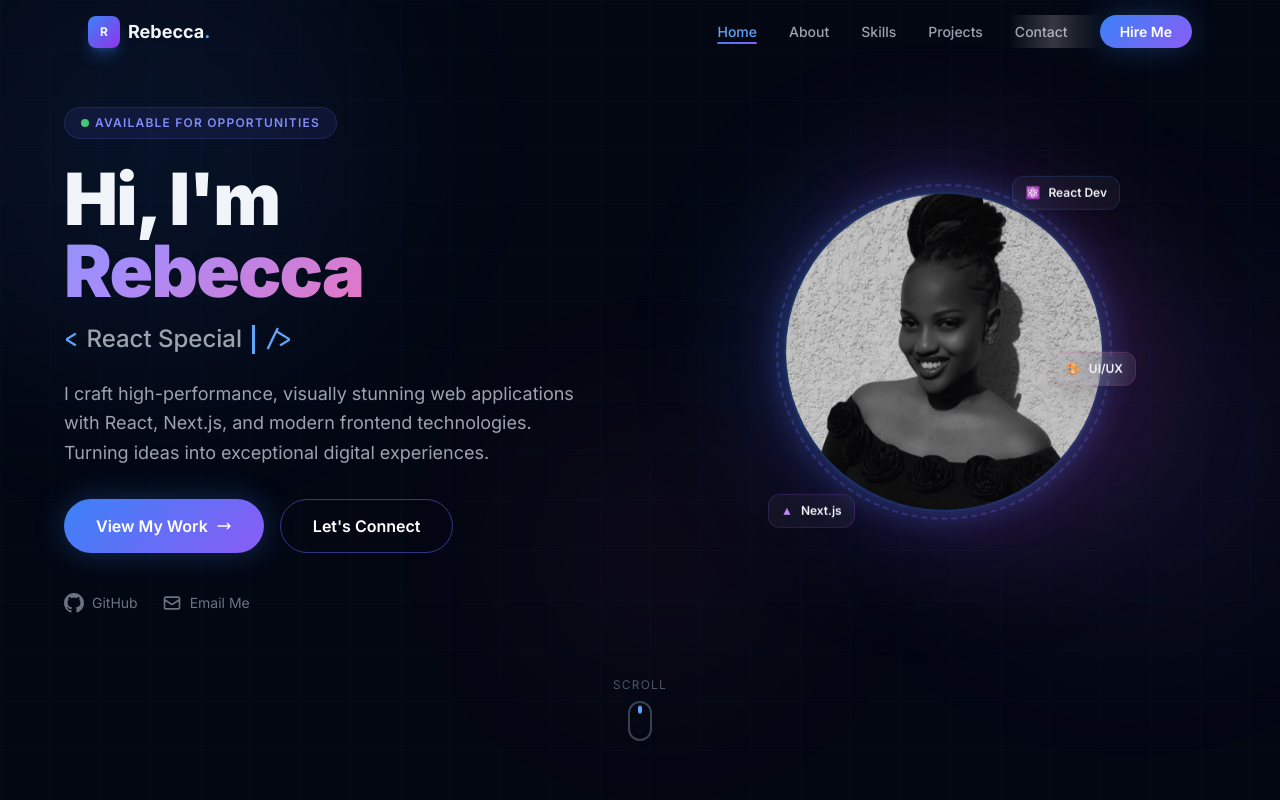
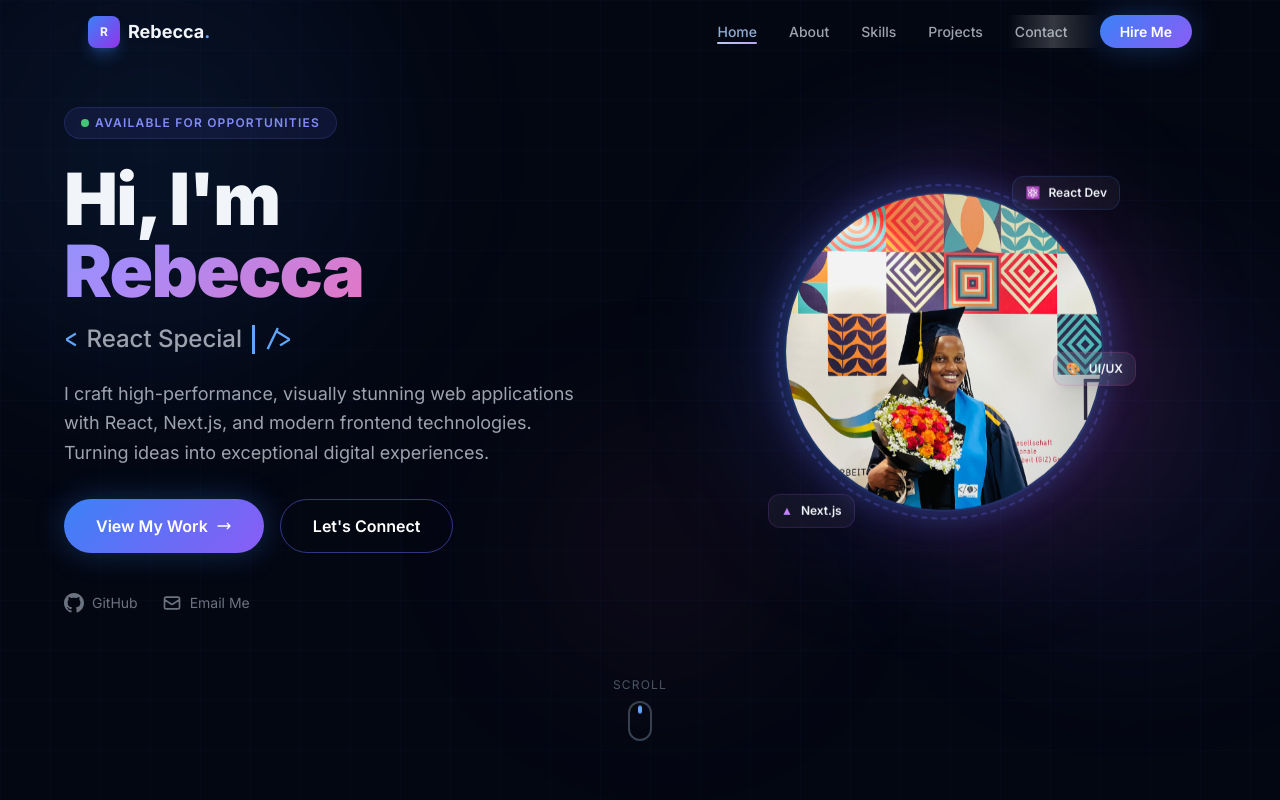
Before and after one commit to Boldecca/PERSONAL_PORTIFOLIO_WEBSITE, a website: page index.html in a window 1280 px wide. Shown: the top 800 px of the page. Drawn offline with nearby package versions, Linux system fonts and the light colour scheme.

Commit message:
update changes

```diff
--- a/index.html
+++ b/index.html
@@ -36,9 +36,9 @@
 
       /* Nav */
       .nav-link { position: relative; padding-bottom: 2px; }
-      .nav-link::after { content: ''; position: absolute; bottom: -2px; left: 0; width: 0; height: 2px; background: linear-gradient(90deg, #3b82f6, #8b5cf6); transition: width 0.3s ease; border-radius: 2px; }
+      .nav-link::after { content: ''; position: absolute; bottom: -2px; left: 0; width: 0; height: 2px; background: linear-gradient(90deg, #b7ccef, #baa2f1); transition: width 0.3s ease; border-radius: 2px; }
       .nav-link:hover::after, .nav-link.active::after { width: 100%; }
-      .nav-link.active { color: #60a5fa; }
+      .nav-link.active { color: #90afd6; }
 
       /* Animations */
       @keyframes float { 0%,100%{transform:translateY(0)} 50%{transform:translateY(-15px)} }
@@ -215,7 +215,7 @@
                 <div class="relative float">
                     <div class="spin-ring"></div>
                     <div class="absolute -inset-6 bg-gradient-to-r from-blue-500/20 via-purple-500/20 to-pink-500/20 rounded-full blur-3xl"></div>
-                    <img src="./TWEREE.jpg" alt="Rebecca" class="relative w-72 h-72 md:w-80 md:h-80 object-cover rounded-full glow-pulse border-2 border-blue-500/30">
+                    <img src="./WhatsApp Imjjj.jpeg" alt="Rebecca" class="relative w-72 h-72 md:w-80 md:h-80 object-cover rounded-full glow-pulse border-2 border-blue-500/30">
                     <!-- Floating badges -->
                     <div class="absolute -top-4 -right-4 glass-strong px-3 py-2 rounded-xl text-xs font-semibold border border-blue-500/20 flex items-center gap-2 shadow-xl">
                         <span class="text-blue-400">⚛️</span> React Dev
@@ -284,7 +284,7 @@
                     </div>
                     <div class="flex flex-wrap gap-4">
                         <a href="#contact" class="btn-primary px-7 py-3 rounded-full font-semibold text-white text-sm">Let's Work Together</a>
-                        <a href="Rebecca_CV.pdf" target="_blank" class="btn-outline px-7 py-3 rounded-full font-semibold text-white text-sm flex items-center gap-2">
+                        <a href="project/MUTETERI REBECCA'S CV.pdf" target="_blank" class="btn-outline px-7 py-3 rounded-full font-semibold text-white text-sm flex items-center gap-2">
                             <svg class="w-4 h-4" fill="none" stroke="currentColor" viewBox="0 0 24 24"><path stroke-linecap="round" stroke-linejoin="round" stroke-width="2" d="M12 10v6m0 0l-3-3m3 3l3-3m2 8H7a2 2 0 01-2-2V5a2 2 0 012-2h5.586a1 1 0 01.707.293l5.414 5.414a1 1 0 01.293.707V19a2 2 0 01-2 2z"/></svg>
                             Download CV
                         </a>
```
Also changed, not shown: about.html (+1 -1 lines), WhatsApp Imjjj.jpeg (added), 1 other file.
